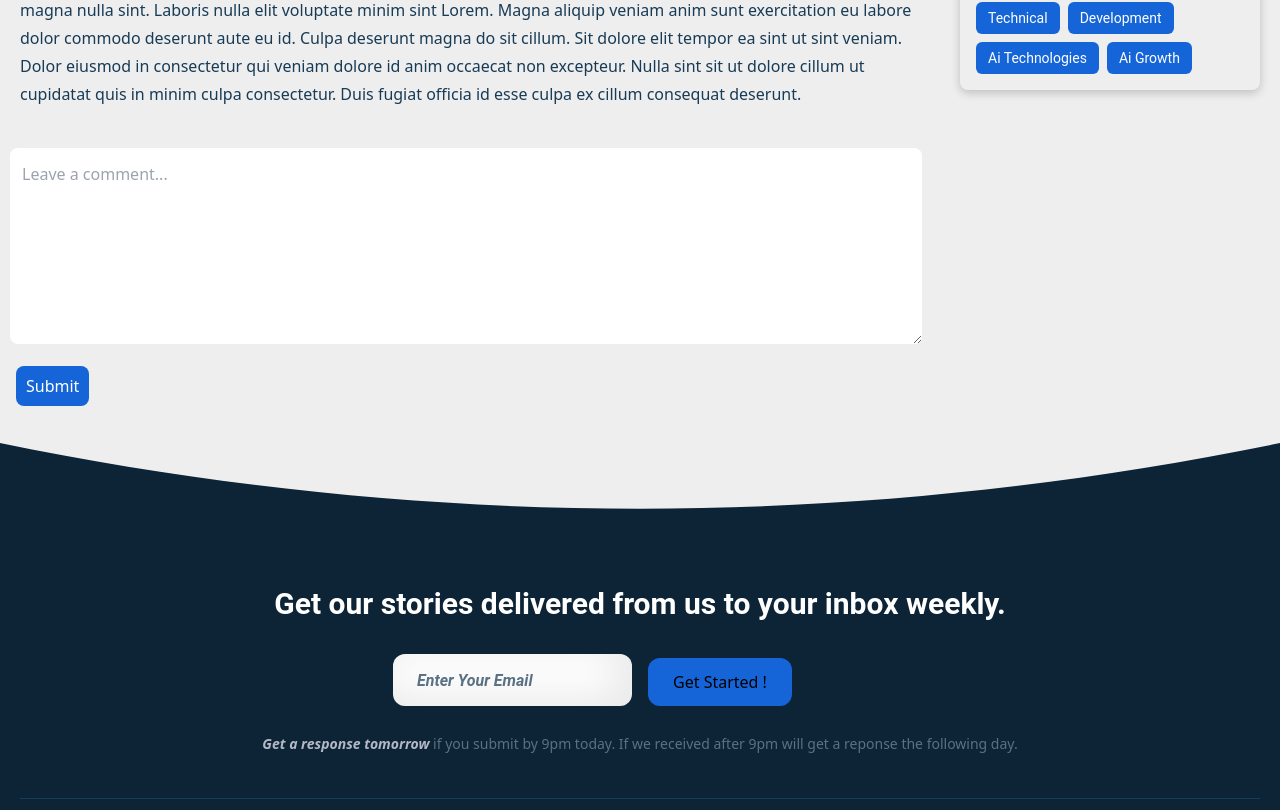
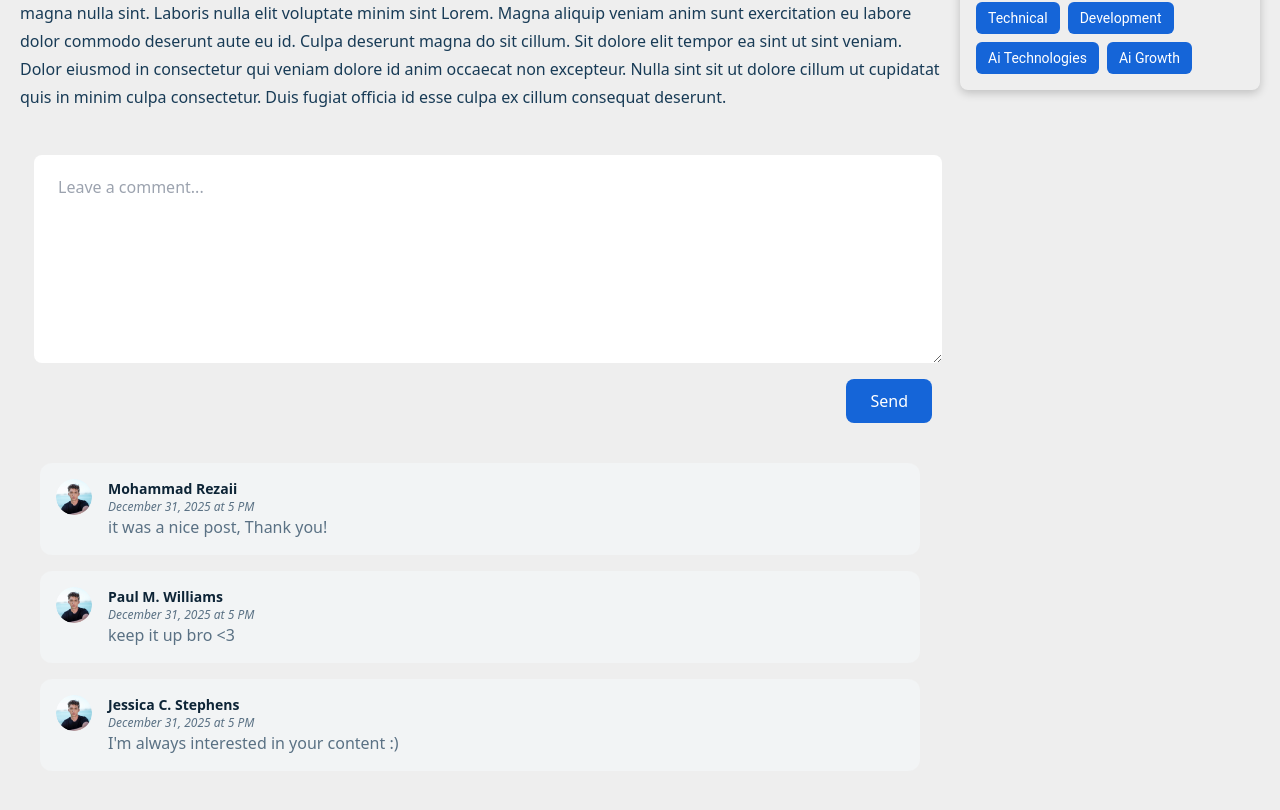
Before and after one commit to Sreeplays/BlogApp, a React (Create React App) app: page /blog/1 in a window 1280 px wide. Shown: the part 576-1386 px from the top of the page. Built offline with nearby package versions, Linux system fonts and the light colour scheme.

Commit message:
Corrected the comment error and moving onto it's design

```diff
--- /dev/null
+++ b/src/components/Comments-Comp/COMMENTS.jsx
@@ -0,0 +1,24 @@
+import React from 'react'
+import images from '../../constants/images'
+
+const COMMENTS = ({comment}) => {
+  return (
+    <div className='flex flex-nowrap items-start p-4 rounded-xl bg-[#F2F4F5] gap-x-4'>
+      <img src={images.userImage} alt="user profile" className='w-9 h-9 object-cover rounded-full' />
+      <div className='flex-1 flex flex-col'>
+        <h4 className='text-dark-hard text-sm font-semibold'>{comment.username}</h4>
+        <span className='text-xs text-dark-light italic'>
+          {new Date(comment.createdAt).toLocaleString('en-US', {
+            day: "numeric",
+            month: "long",
+            year: "numeric",
+            hour: 'numeric',
+          })}
+        </span>
+        <p className='text-dark-light font-sm font-light '>{comment.des}</p>
+      </div>
+    </div>
+  )
+}
+
+export default COMMENTS
--- a/src/components/Comments-Comp/commentsContainer.jsx
+++ b/src/components/Comments-Comp/commentsContainer.jsx
@@ -1,10 +1,44 @@
-import React from 'react'
+import React, { useEffect, useState } from 'react'
 import CommentsForm from './commentsForm'
+import {getCommentsData} from '../../data/comments'
+import COMMENTS from './COMMENTS'
 
 const CommentsContainer = ({className}) => {
+  const [comment, setComment] = useState([])
+  const mainComment = comment.filter((comments) => comments.parent == null)
+
+  console.log(comment)
+
+  useEffect(() => {
+    (async () =>{
+      const commentData = await getCommentsData ();
+      setComment(commentData);
+    })()
+  }, [])
+
+  const addComentHandler = (value, parent = null, replyOnUser = null) => {
+    const newComment = {
+      _id: "10",
+      user_id: "a",
+      username: "Mohammad Rezaii",
+      desc: value,
+      post: "1",
+      parent: parent,
+      replyOnUser: replyOnUser,
+      createdAt: "2022-12-31T17:22:05.092+0000",
+    }
+    setComment((currentState) => {
+      return [newComment, ...currentState]
+    })
+  }
   return (
     <div className={'${className}'}>
-        <CommentsForm />
+        <CommentsForm btnLabel="Send" formSubmitHandler ={(value) => addComentHandler(value)} />
+        <div className='space-y-4 px-5 mt-5 mb-5'>
+          {mainComment.map((comment) => (
+              <COMMENTS comment={comment}/>
+          ))}
+        </div>
     </div>
   )
 }
--- a/src/components/Comments-Comp/commentsForm.jsx
+++ b/src/components/Comments-Comp/commentsForm.jsx
@@ -1,10 +1,19 @@
 import React from 'react'
+import { useState } from 'react';
 
-const CommentsForm = () => {
+const CommentsForm = ({ btnLabel, formSubmitHandler }) => {
+const [value, setValue] = useState("")
+  const submitHandler = (e) => {
+    e.preventDefault();
+    formSubmitHandler(value);
+    setValue("") // Clear the input field after submission
+  }
   return (
-    <form>
-      <textarea id="" rows={7} className='text-black w-full focus:outline-none h-max-[250px] rounded-lg placeholder:px-1 placeholder:text-base px-2 mx-[-10px] py-3.5' placeholder='Leave a comment...'></textarea>
-      <button className='bg-primary text-white py-2 px-2.5 rounded-lg mt-4 mb-4 -ml-1'>Submit</button>
+    <form onSubmit={submitHandler}>
+      <div className='flex flex-col items-end rounded-lg p-1 pr-11 md:pr-2'>
+      <textarea id="" rows={7} className='text-black w-full focus:outline-none h-max-[250px] rounded-lg placeholder:px-1 placeholder:text-base px-5 mx-[-10px] py-5' placeholder='Leave a comment...' value={value} onChange={(e) => setValue(e.target.value)}></textarea>
+      <button className='bg-primary text-white py-2.5 px-6 rounded-lg mt-4 mb-4 ' onSubmit={formSubmitHandler}>{btnLabel}</button>
+      </div>
     </form>
   )
 }
--- /dev/null
+++ b/src/data/comments.js
@@ -0,0 +1,50 @@
+export const getCommentsData = async () => {
+  return [
+    {
+      _id: "10",
+      user_id: "a",
+      username: "Mohammad Rezaii",
+      des: "it was a nice post, Thank you!",
+      post: "1",
+      parent: null,
+      replyOnUser: null,
+      createdAt: "2025-12-31T17:22:05.092+00:00", // Fixed the space in the timestamp
+    },
+    {
+      _id: "11",
+
+      user_id: "b",
+      username: "Paul M. Williams",
+
+      des: "a reply for Mohammad",
+      post: "1",
+      parent: "10",
+      replyOnUser: "a",
+      createdAt: "2025-12-31T17:22:05.092+00:00", // Fixed the space in the timestamp
+    },
+    {
+      _id: "12",
+
+      user_id: "b",
+      username: "Paul M. Williams",
+
+      des: "keep it up bro <3",
+      post: "1",
+      parent: null,
+      replyOnUser: null,
+      createdAt: "2025-12-31T17:22:05.092+00:00",
+    },
+    {
+      _id: "13",
+      user_id: "c",
+      username: "Jessica C. Stephens",
+
+      des: "I'm always interested in your content :)",
+      post: "1",
+      parent: null,
+      replyOnUser: null,
+      createdAt: "2025-12-31T17:22:05.092+00:00",
+    }
+
+  ]
+}
--- a/src/pages/ArticleDetailing/ArticleDetailPage.jsx
+++ b/src/pages/ArticleDetailing/ArticleDetailPage.jsx
@@ -46,7 +46,7 @@ const ArticleDetailPage = () => {
   ]
   return (
     <MainLayout>
-        <section className='container mx-auto max-w-5xl flex flex-col px-5 py-5 items-center lg:flex-row lg:items-start lg:gap-x-5'>
+        <section className='container mx-auto max-w-5xl flex flex-col px-5 py-5 items-center lg:flex-row lg:items-start lg:gap-x-3'>
             <article className='flex-1'>
                 <button><BiSolidArrowFromRight  onClick={history_back} className='w-6 h-6 text-opacity-80 text-gray-800 mb-4'/></button>
                 <img className='rounded-xl w-full lg:w-1/2' src={images.postImage} alt="" />
```
